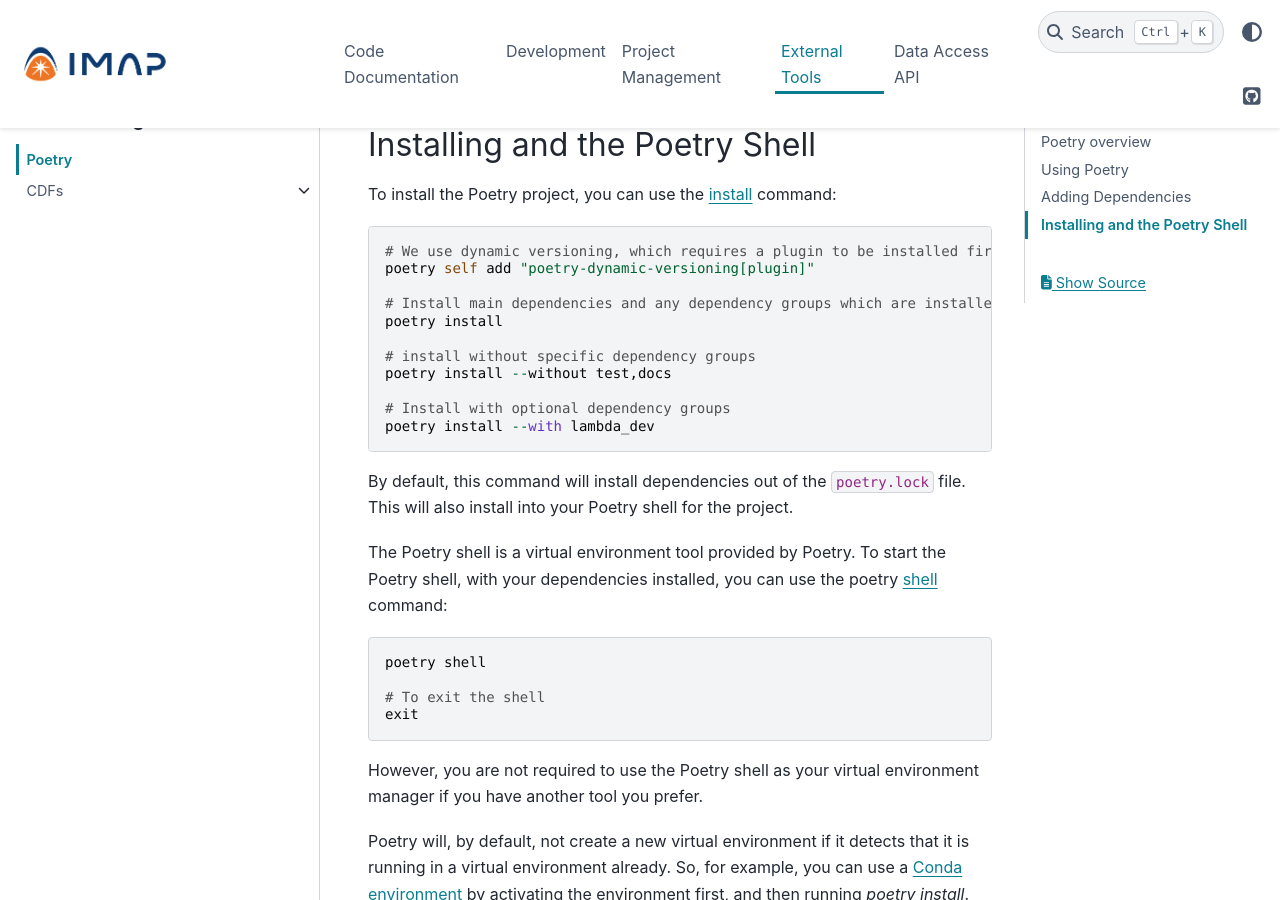
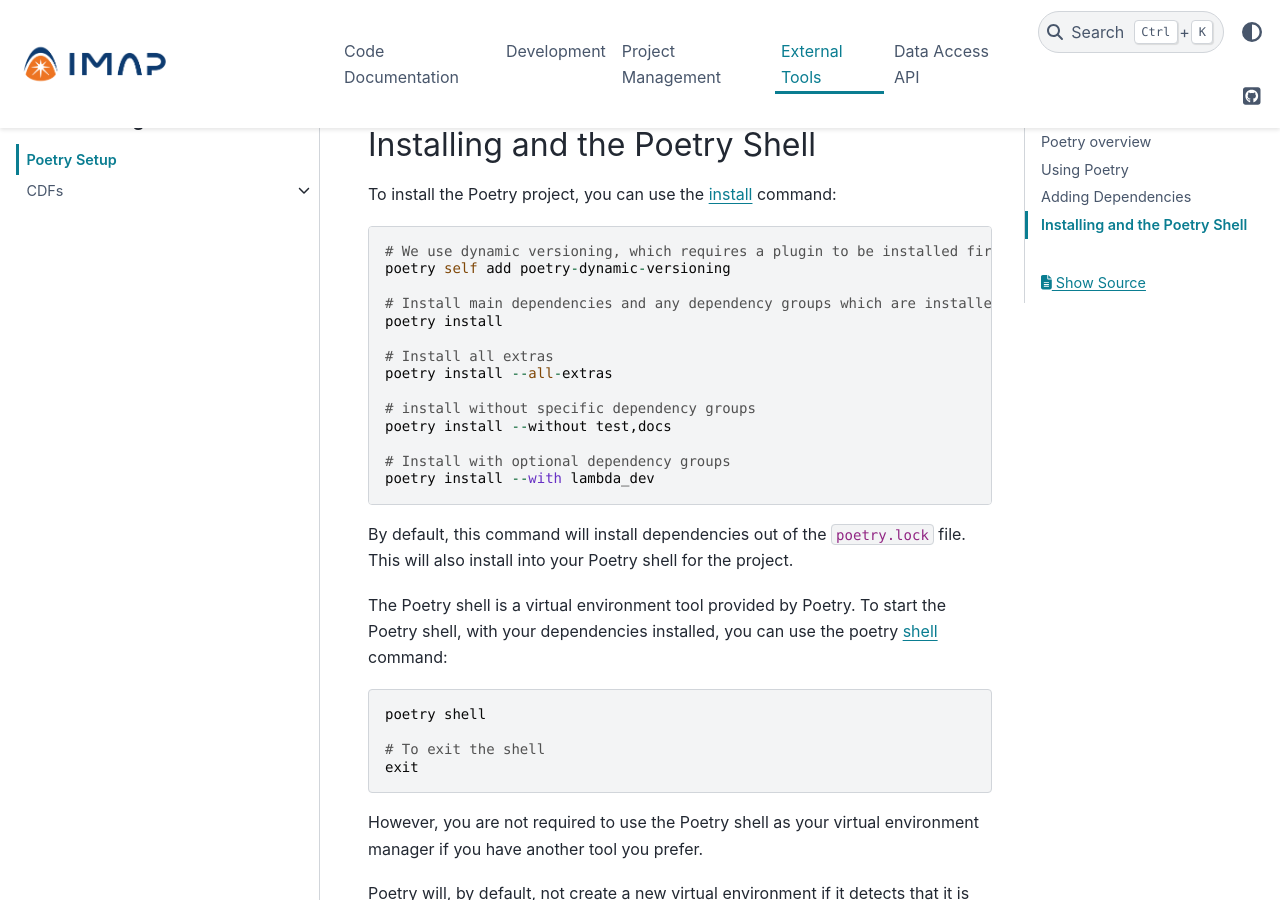
Before and after one commit to IMAP-Science-Operations-Center/imap_processing, a Sphinx documentation site: the page built from docs/source/external-tools/poetry.rst, in a window 1280 px wide and 900 px high, scrolled down 2673 px. Built offline with Sphinx 7.4.7 and the PyData theme 0.15.4, drawn with Linux system fonts in a browser that asks for light colours; the version number is read from the project's files by our own code; some of the changed text lies outside the part shown.

Commit message:
update to poetry docs

```diff
--- a/docs/source/external-tools/poetry.rst
+++ b/docs/source/external-tools/poetry.rst
@@ -1,7 +1,7 @@
 .. _poetry-link:
 
-Poetry
-======
+Poetry Setup
+============
 
 We are using `Poetry <https://python-poetry.org/docs/>`_ for the dependency management in both ``sds-data-manager`` and ``imap_processing``. All dependency management should go through Poetry.
 
@@ -84,10 +84,13 @@
 To install the Poetry project, you can use the `install <https://python-poetry.org/docs/cli/#install>`_ command::
 
     # We use dynamic versioning, which requires a plugin to be installed first
-    poetry self add "poetry-dynamic-versioning[plugin]"
+    poetry self add poetry-dynamic-versioning
 
     # Install main dependencies and any dependency groups which are installed by default
     poetry install
+
+    # Install all extras
+    poetry install --all-extras
 
     # install without specific dependency groups
     poetry install --without test,docs
```
